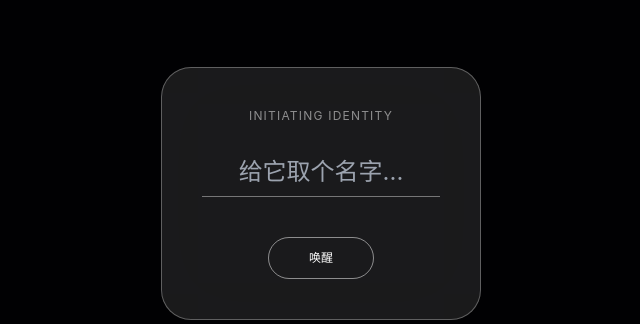
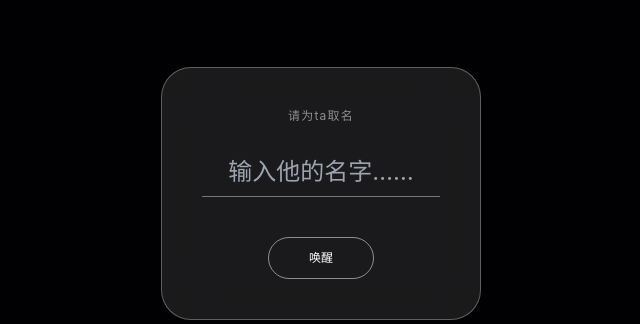
Before and after one commit to jenny0208/Phantom-Garden, a FastAPI app: page / in a window 1280 px wide. Shown: the part 207-531 px from the top of the page, without its empty margins (319-959 px from the left). Run offline with FastAPI, Linux system fonts and the light colour scheme; some libraries are stand-ins or nearby versions.

Commit message:
Update index.html

```diff
--- a/templates/index.html
+++ b/templates/index.html
@@ -39,8 +39,8 @@
 
     <div id="setup-overlay" class="fixed inset-0 z-[150] bg-[#010103] flex items-center justify-center">
         <div class="glass-panel text-center w-80">
-            <h2 class="text-xs tracking-widest mb-6 opacity-50">INITIATING IDENTITY</h2>
-            <input type="text" id="ai-name-input" class="bg-transparent border-b border-white/40 w-full text-center py-2 outline-none mb-10 text-2xl" placeholder="给它取个名字...">
+            <h2 class="text-xs tracking-widest mb-6 opacity-50">请为ta取名</h2>
+            <input type="text" id="ai-name-input" class="bg-transparent border-b border-white/40 w-full text-center py-2 outline-none mb-10 text-2xl" placeholder="输入他的名字……">
             <button onclick="startGarden()" class="border border-white/50 px-10 py-3 rounded-full text-xs hover:bg-white/10">唤醒</button>
         </div>
     </div>
```
